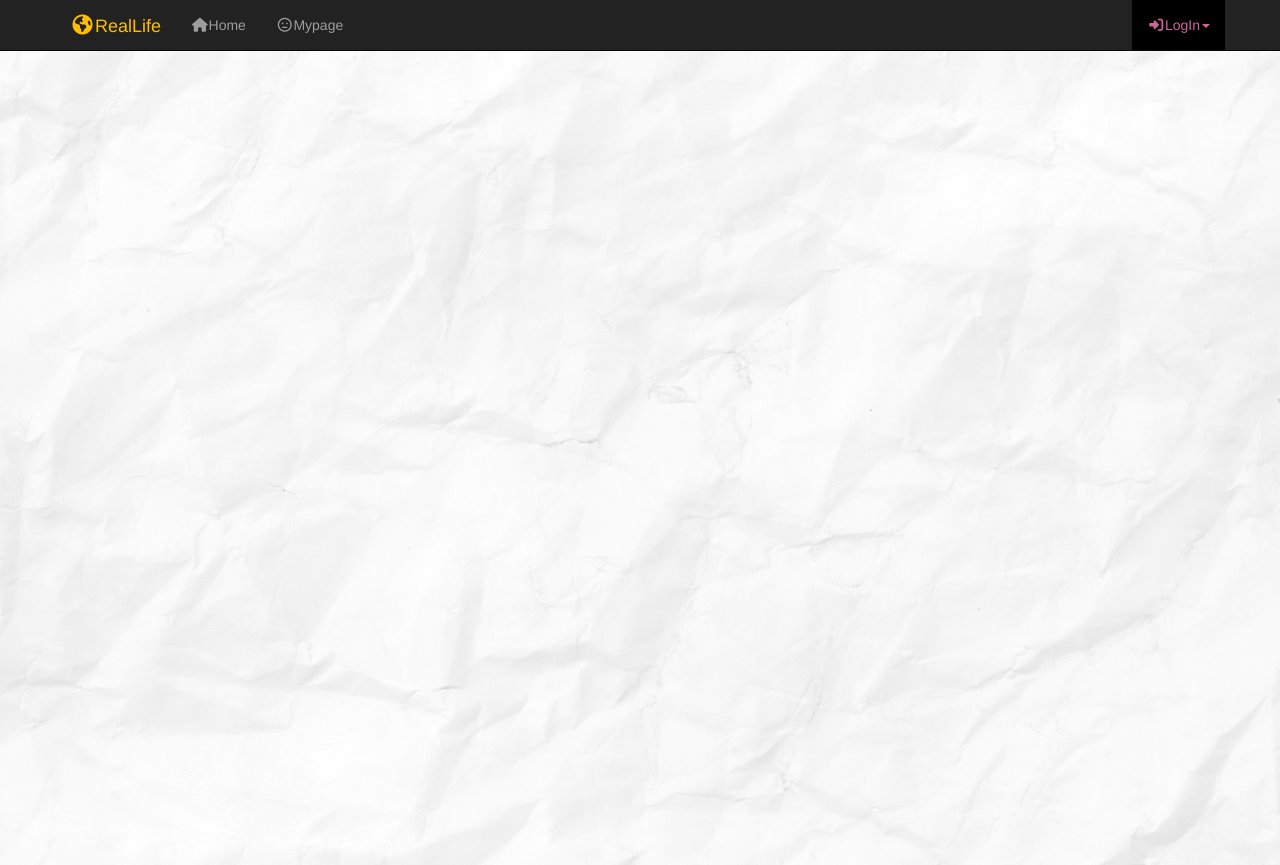
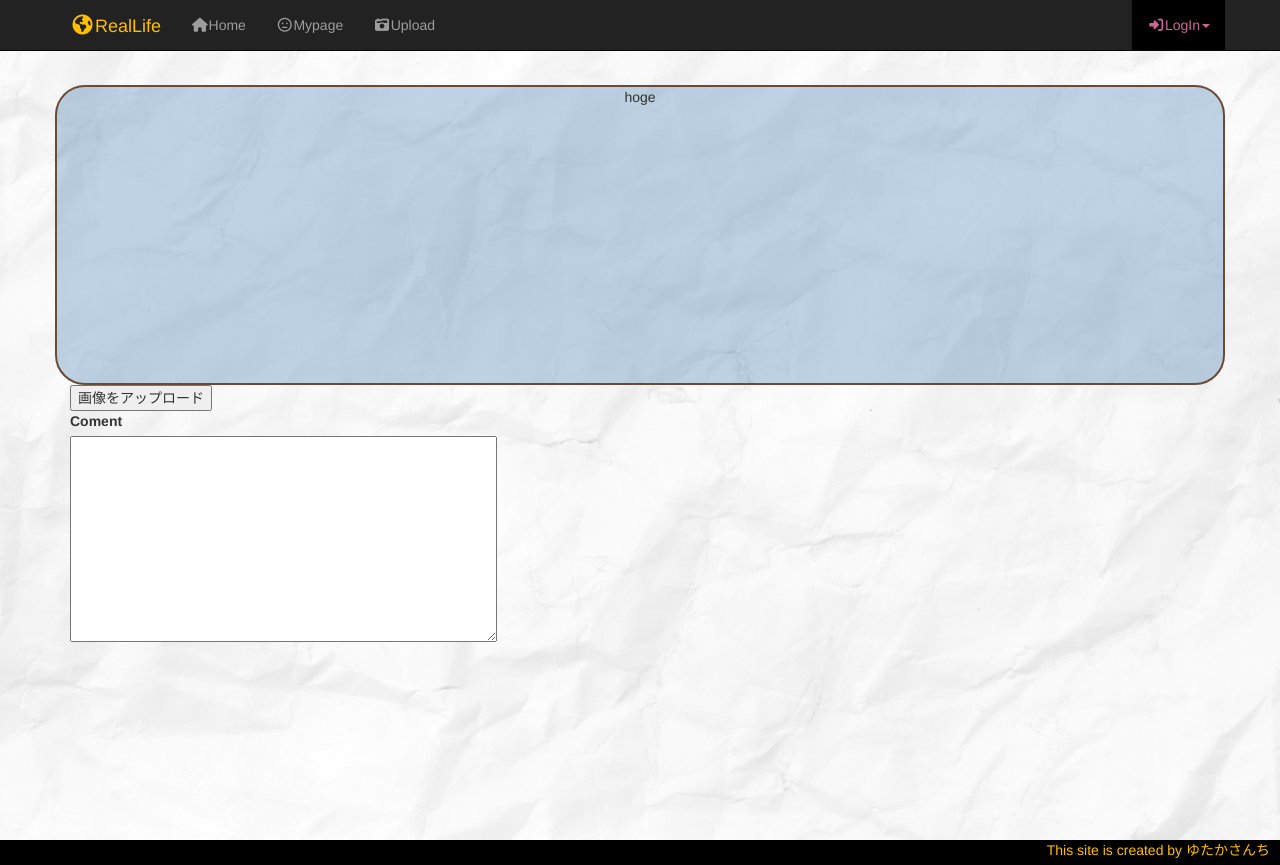
Before and after one commit to House-Yutaka/RealLife, a PHP site: page /upload.php in a window 1280 px wide. Run offline with PHP 8.4, Linux system fonts and the light colour scheme; data that the repository does not hold is empty; some libraries are stand-ins or nearby versions.

Commit message:
更新しました

```diff
--- a/parts/header.php
+++ b/parts/header.php
@@ -32,15 +32,18 @@
 
 						<li><a href="" class="faa-parent animated-hover selectedTab"><i class="fa fa-home fa-fw faa-ring" aria-hidden="true"></i>Home</a></li>
 						<li><a href="" class="faa-parent animated-hover"><i class="fa fa-meh-o fa-fw faa-ring" aria-hidden="true"></i>Mypage</a></li>
-
+						<li><a href="upload.php" class="faa-parent animated-hover"><i class="fa fa-camera-retro fa-fw faa-ring" aria-hidden="true"></i>Upload</a></li>
 						<?php break;
 						case 'mypage':?>
 						<li><a href="" class="faa-parent animated-hover"><i class="fa fa-home fa-fw faa-ring" aria-hidden="true"></i>Home</a></li>
 						<li class="selectedTab"><a href="" class="faa-parent animated-hover selectedTab"><i class="fa fa-meh-o fa-fw faa-ring" aria-hidden="true"></i>Mypage</a></li>
+						<li class="selectedTab"><a href="upload.php" class="faa-parent animated-hover selectedTab"><i class="fa fa-camera-retro fa-fw faa-ring" aria-hidden="true"></i>Upload</a></li>
 						<?php break;
 						default:?>
+
 						<li><a href="" class="faa-parent animated-hover"><i class="fa fa-home fa-fw faa-ring" aria-hidden="true"></i>Home</a></li>
 						<li><a href="" class="faa-parent animated-hover"><i class="fa fa-meh-o fa-fw faa-ring" aria-hidden="true"></i>Mypage</a></li>
+						<li><a href="upload.php" class="faa-parent animated-hover"><i class="fa fa-camera-retro fa-fw faa-ring" aria-hidden="true"></i>Upload</a></li>
 						<?php break;
 					} ?>
 				</ul>
--- a/signup.php
+++ b/signup.php
@@ -1,5 +1,5 @@
 <?php
-  $eTabName = 'mypage';
+  $eTabName = 'signup';
 ?>
 
 <!DOCTYPE html>
@@ -38,6 +38,7 @@
     <div style="text-align: center; margin-top: 20px;">
     <input type="submit" value="送信">
     </div>
+    </form>
 </div>
     <div style="margin-top: 300px;">
       <?php include('parts/footer.php'); ?>
--- a/upload.php
+++ b/upload.php
@@ -1,11 +1,42 @@
+<?php
+  $eTabName = 'upload';
+?>
+
 <!DOCTYPE html>
-<html lang="ja">
+<html>
 <head>
-<?php require('parts/header.php'); ?>
-<meta charset="utf-8">
-  <title>画像投稿</title>
+  <title>Real Life</title>
 </head>
 <body>
+  <?php
+  include('parts/header.php');
+  ?>
+  <div class="wrapper">
+      <!-- このdivたぐの中に書く -->
+  <div class="container">
+    <div class="row">
+     <div style="margin-top: 20px; text-align: center; width: 100%; height: 300px; background:rgba(48, 113, 170, 0.3); border-radius: 30px; border: solid 2px #6b4a37;">hoge
+     </div>
+      <div style="margin-left: 15px;" class="row">
+        <button>画像をアップロード</button>
+      </div>
+      <div style="margin-left: 15px;" class="row">
+      <form action="cgi-bin/abc.cgi" method="post">
+        <p>
+        <label form="coment">Coment</label><br>
+        <textarea cols="50" name="coment" rows="10"></textarea>
+        </p>
+      </form></div>
+    </div>
+  </div>
+<!-- フォーム画面は追加でHTMLファイルを作成する？ -->
 
+
+    <div class="push"></div>
+  </div>
+
+  <?php
+  include('parts/footer.php');
+  ?>
 </body>
 </html>
```
Also changed, not shown: check.php (+26 -5 lines), complete.php (+25 -9 lines).
